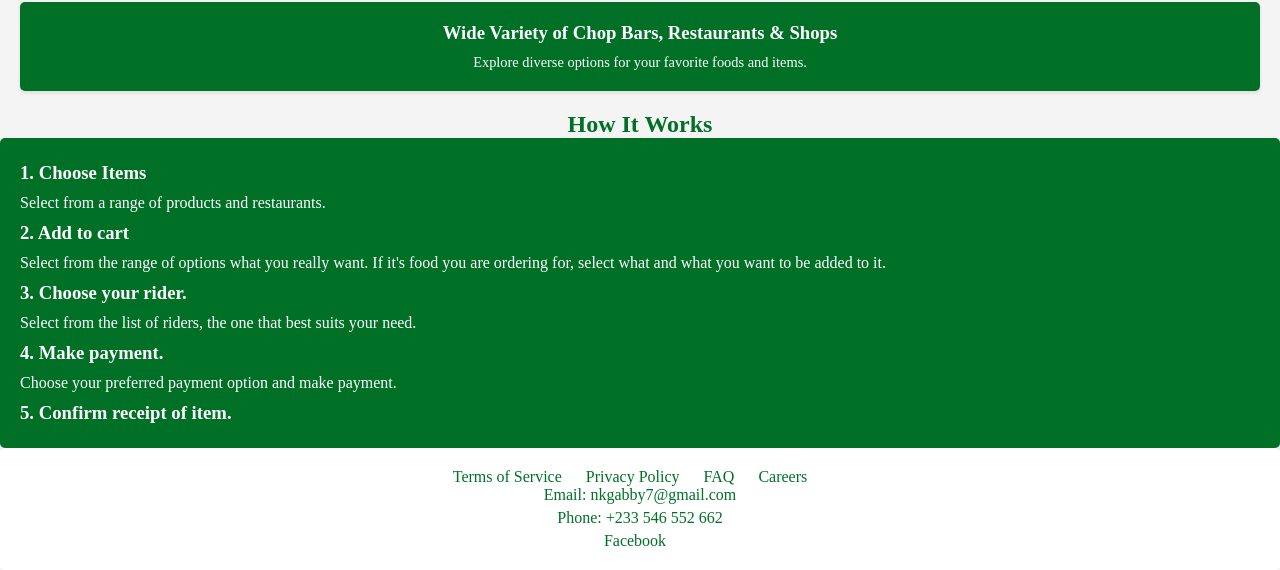
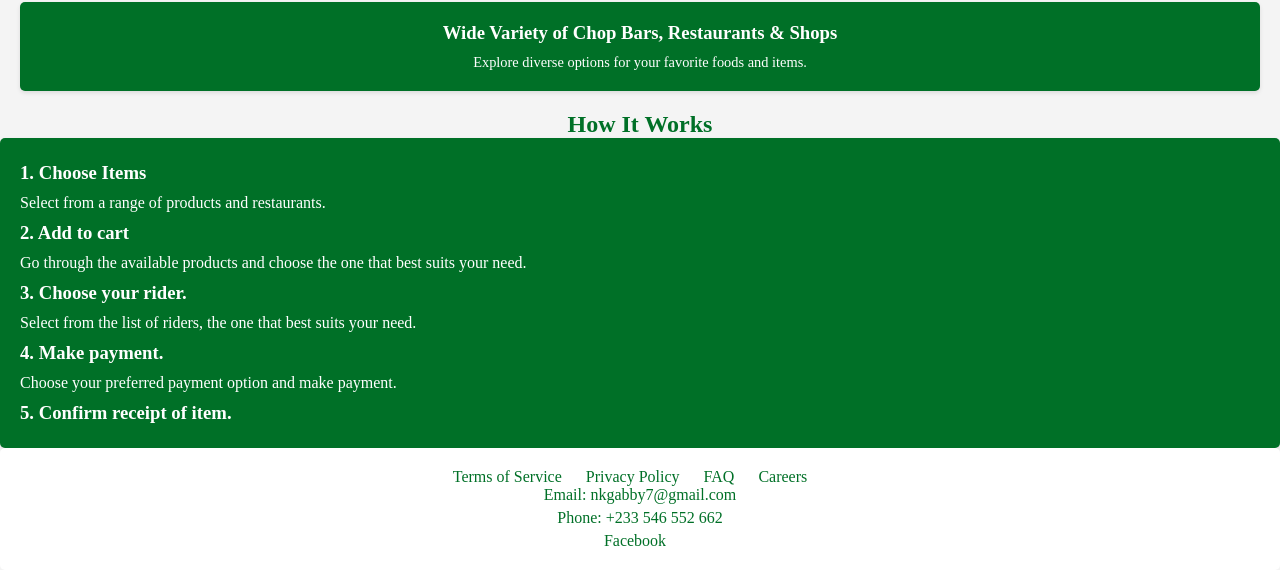
Before and after one commit to BlocMedia/Bloky, a plain HTML site: page index.html in a window 1280 px wide. Shown: the part 529-1099 px from the top of the page. Drawn offline with Linux system fonts and the light colour scheme.

Commit message:
Update index.html

```diff
--- a/index.html
+++ b/index.html
@@ -53,7 +53,7 @@
         <h3>1. Choose Items</h3>
         <p>Select from a range of products and restaurants.</p>
         <h3>2. Add to cart</h3>
-        <p>Select from the range of options what you really want. If it's food you are ordering for, select what and what you want to be added to it.
+        <p>Go through the available products and choose the one that best suits your need.<p>
         <h3>3. Choose your rider.</h3>
         <p>Select from the list of riders, the one that best suits your need.</p>
         <h3>4. Make payment.</h3>
```
